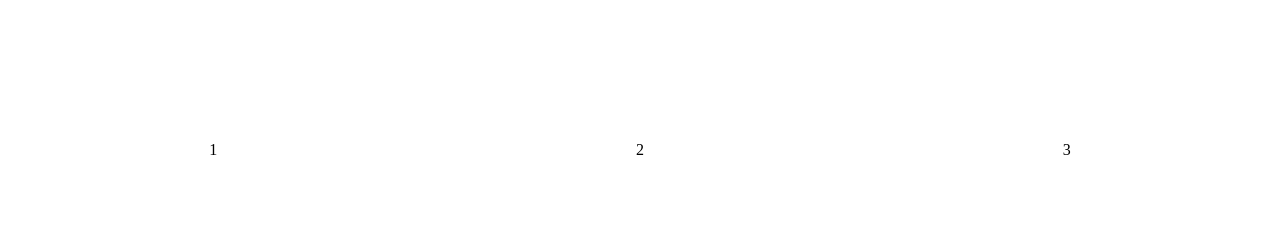
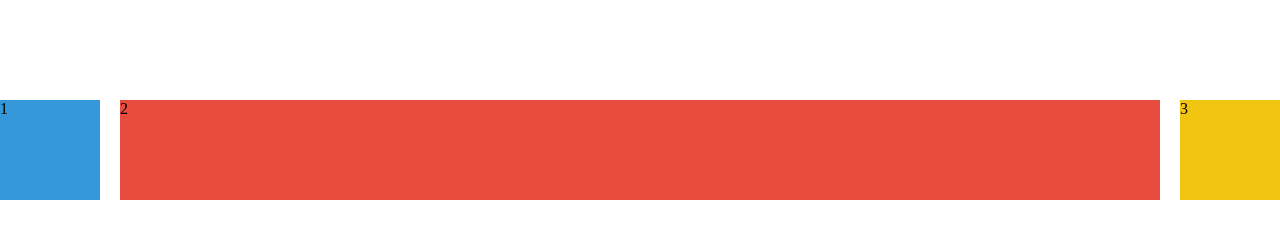
Before and after one commit to joanagoncalves-dev/fase-1-html-css, a plain HTML site: page 1.3/index.html in a window 1280 px wide. Drawn offline with Linux system fonts and the light colour scheme.

Commit message:
1.3.3: gap e flex-grow

```diff
--- a/1.3/index.html
+++ b/1.3/index.html
@@ -8,9 +8,9 @@
 </head>
 <body>
     <div class="container">
-        <div class="box">1</div>
-        <div class="box">2</div>
-        <div class="box">3</div>
+        <div class="box1">1</div>
+        <div class="box2">2</div>
+        <div class="box3">3</div>
     </div>
 </body>
 </html>
--- a/1.3/style.css
+++ b/1.3/style.css
@@ -7,6 +7,23 @@
     display: flex;
     height: 300px;
     flex-direction: row;
-    justify-content: space-around;
+    gap: 20px;
+    justify-content: center;
     align-items: center;
 }
+.box1 {
+    background-color: #3498db;
+    width: 100px;
+    height: 100px;
+}
+.box2 {
+    background-color: #e74c3c;
+    width: 100px;
+    height: 100px;
+    flex-grow: 1;
+}
+.box3 {
+    background-color: #f1c40f;
+    width: 100px;
+    height: 100px;
+}
```
